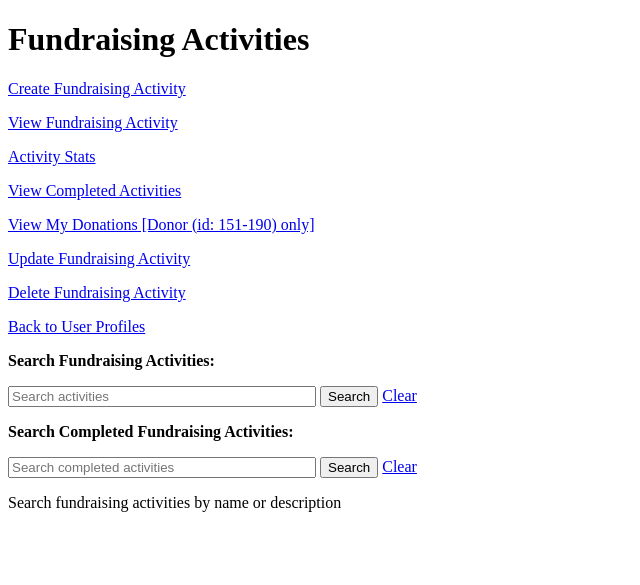
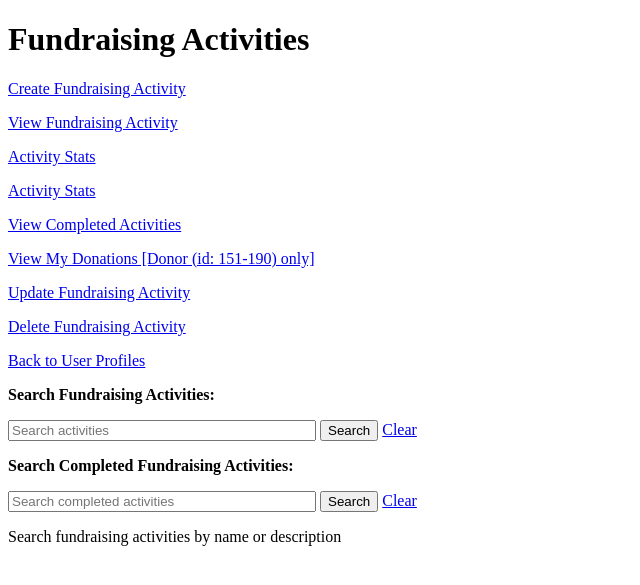
Before and after one commit to Anythingsaf22/CSIT314-SDM, a Flask app: page /activities in a window 1280 px wide. Shown: the top 585 px of the page, without its empty margins (0-640 px from the left). Run offline with Flask 3, Linux system fonts and the light colour scheme.

Commit message:
Update list_activities.html

```diff
--- a/templates/activities/list_activities.html
+++ b/templates/activities/list_activities.html
@@ -19,6 +19,9 @@
     </p>
     <p>
         <a href="{{ url_for('fundraising_activity.view_activity') }}">View Fundraising Activity</a>
+    </p>
+    <p>
+        <a href="{{ url_for('fundraising_activity.activity_stats') }}">Activity Stats</a>
     </p>
     <p>
         <a href="{{ url_for('fundraising_activity.activity_stats') }}">Activity Stats</a>
```
